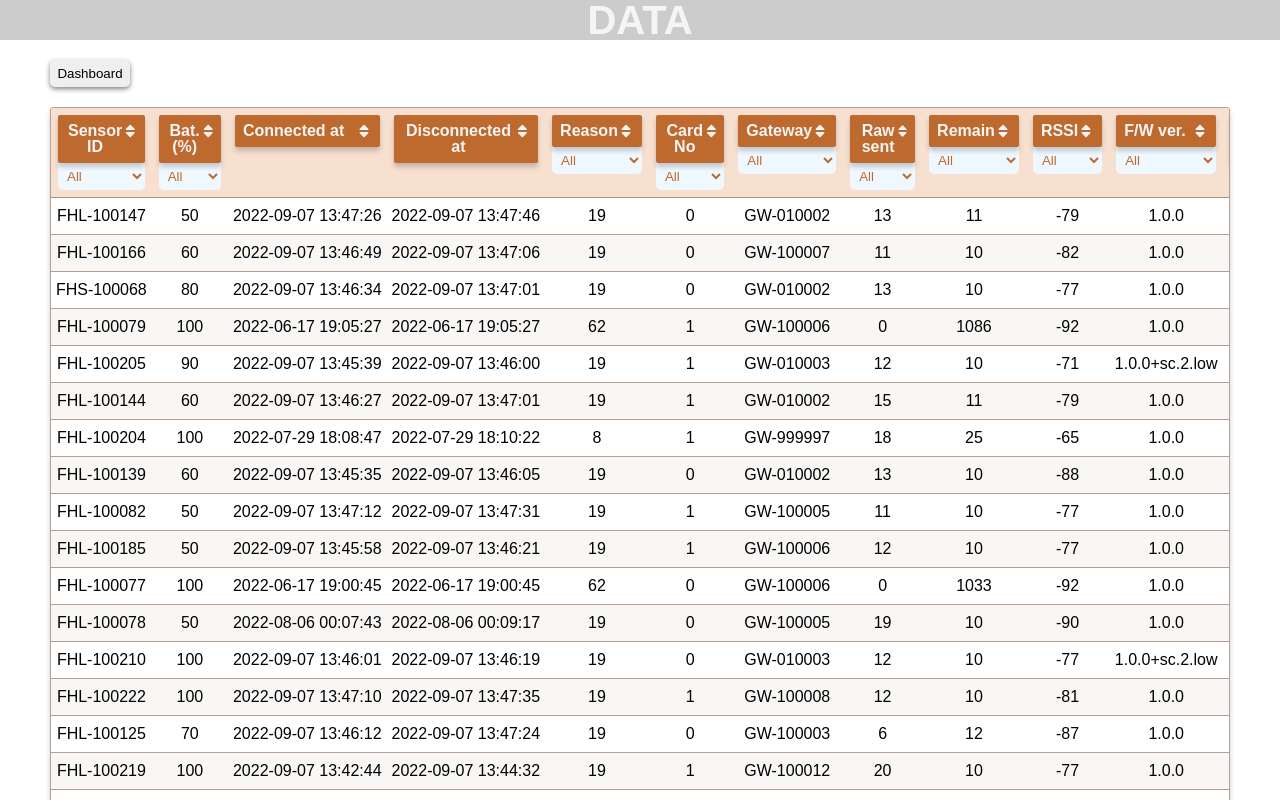
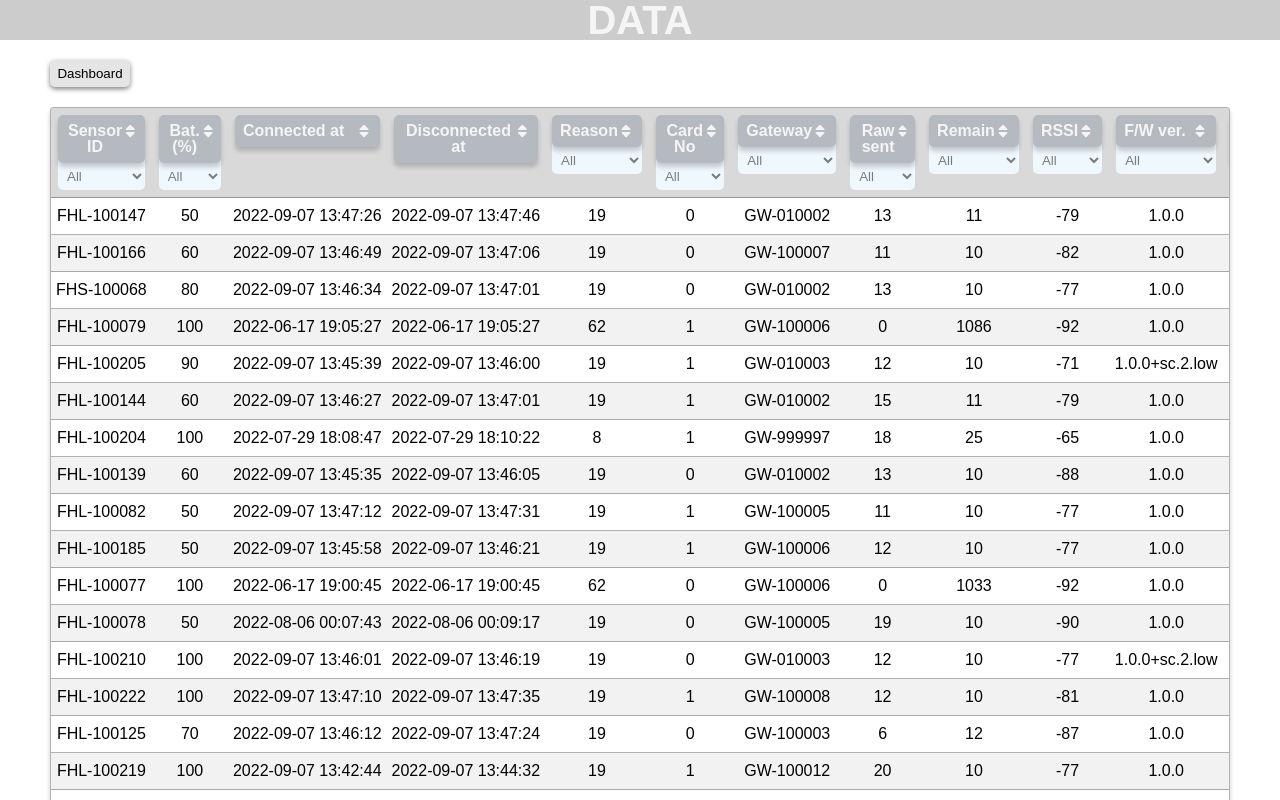
Before and after one commit to minuk3508/data_management_program, a React (Create React App) app: page / in a window 1280 px wide. Shown: the top 800 px of the page. Built offline with nearby package versions, Linux system fonts and the light colour scheme; what chartjs-plugin-zoom would draw is missing.

Commit message:
테이블 스타일 구현

```diff
--- a/src/components/Table.tsx
+++ b/src/components/Table.tsx
@@ -96,7 +96,7 @@ const Table = ({ results }: Props) => {
                   <td
                     key={cell.id}
                     style={{
-                      color: row.original.shadow.batLvl <= 20 ? 'red' : 'black',
+                      color: row.original.shadow.batLvl <= 20 ? "red" : "black",
                     }}
                   >
                     {flexRender(cell.column.columnDef.cell, cell.getContext())}
@@ -123,22 +123,22 @@ const Wapper = styled.div`
   }
 `;
 const TableBox = styled.table`
-  border: 1.5px solid #75513989;
+  border: 1.5px solid rgba(0, 0, 0, 0.3);
   border-radius: 3px;
   overflow: scroll;
   display: inline-block;
   box-shadow: 0 4px 5px rgba(0, 0, 0, 0.2);
   tbody tr:hover {
-    background: #ddd;
+    background: rgba(0, 0, 0, 0.3);
     font-weight: 600;
   }
 `;
 const Header = styled.thead`
-  background-color: #f7e0d0;
+  background-color: rgba(0, 0, 0, 0.15);
   tr {
     th {
       padding: 7px;
-      border-bottom: 1.5px solid #75513989;
+      border-bottom: 1.5px solid rgba(0, 0, 0, 0.3);
       @media ${({ theme }) => theme.device.tabletL} {
         padding: 5px;
       }
@@ -150,9 +150,9 @@ const Body = styled.tbody`
   white-space: nowrap;
   tr {
     background-color: white;
-    border-top: 0.5px solid #75513989;
+    border-top: 0.5px solid rgba(0, 0, 0, 0.3);
     :nth-child(even) {
-      background-color: #f9f7f5;
+      background-color: rgba(0, 0, 0, 0.05);
     }
     td {
       padding: 10px 5px;
@@ -166,11 +166,3 @@ const Body = styled.tbody`
     }
   }
 `;
-
-const Row = styled.tr`
-  :hover {
-    background-color: rgba(0, 0, 0, 0.4);
-  }
-`;
-
-const Cell = styled.td``;
--- a/src/components/TableHeader.tsx
+++ b/src/components/TableHeader.tsx
@@ -1,8 +1,8 @@
-import styled from 'styled-components';
-import { flexRender, SortDirection } from '@tanstack/react-table';
-import { useMemo } from 'react';
-import { FaSort, FaSortUp, FaSortDown } from 'react-icons/fa';
-import { CustomHeader, CustomSorter } from 'types';
+import styled from "styled-components";
+import { flexRender, SortDirection } from "@tanstack/react-table";
+import { useMemo } from "react";
+import { FaSort, FaSortUp, FaSortDown } from "react-icons/fa";
+import { CustomHeader, CustomSorter } from "types";
 
 function TableHeader({ header }: CustomHeader) {
   const sortedUniqueValues = useMemo(
@@ -14,7 +14,7 @@ function TableHeader({ header }: CustomHeader) {
   );
 
   const onFilterChange = (value: string) => {
-    if (value === 'null') {
+    if (value === "null") {
       header.column.setFilterValue(null);
     } else {
       header.column.setFilterValue(value);
@@ -65,9 +65,9 @@ const ThWrapper = styled.div`
 `;
 const Sorter = styled.div<CustomSorter>`
   width: ${({ width }) => width};
-  cursor: ${({ isSortable }) => (isSortable ? 'pointer' : 'default')};
-  background-color: #be6a2e;
-  border-radius: 2px;
+  cursor: ${({ isSortable }) => (isSortable ? "pointer" : "default")};
+  background-color: rgba(0, 0, 0, 0.25);
+  border-radius: 5px;
   box-shadow: 0 4px 5px rgba(0, 0, 0, 0.2);
   color: whitesmoke;
   font-size: 16px;
@@ -89,7 +89,7 @@ const ColumnFilter = styled.div`
     background-color: transparent;
     width: 100%;
     padding: 5px;
-    color: #be6a2e;
+    color: rgba(0, 0, 0, 0.5);
     @media ${({ theme }) => theme.device.tabletL} {
       font-size: 13px;
       padding: 3px;
--- a/src/pages/MainPage.tsx
+++ b/src/pages/MainPage.tsx
@@ -33,6 +33,7 @@ const GoDashboardBtn = styled.button`
   align-items: center;
   width: 80px;
   margin: 20px 0 0 50px;
+  background-color: rgba(0, 0, 0, 0.1);
   border: none;
   border-radius: 5px;
   box-shadow: 0 2px 5px grey;
```
